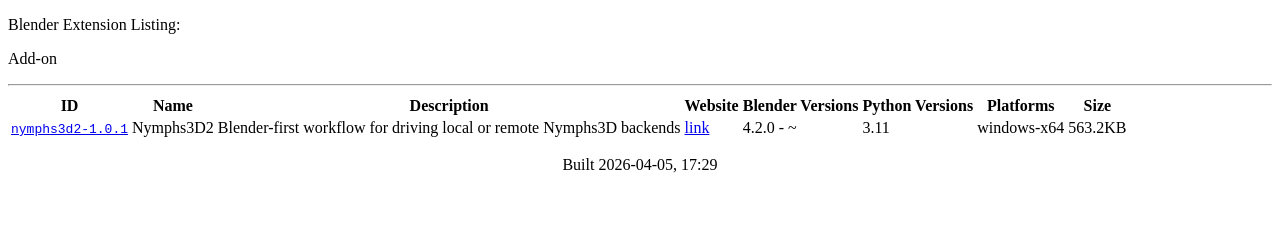
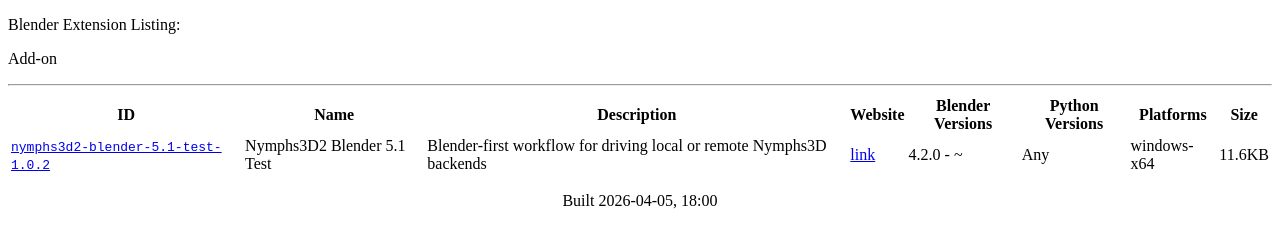
Before and after one commit to nymphnerds/NymphsExt, a plain HTML site: page index.html in a window 1280 px wide. Drawn offline with Linux system fonts and the light colour scheme.

Commit message:
Publish Blender 5.1 test extension build

```diff
--- a/index.html
+++ b/index.html
@@ -20,17 +20,17 @@
     <th>Size</th>
   </tr>
   <tr>
-    <td><tt><a href="./nymphs3d2-1.0.1.zip?repository=.%2Findex.json&blender_version_min=4.2.0&platforms=windows-x64&python_versions=3.11">nymphs3d2-1.0.1</a></tt></td>
-    <td>Nymphs3D2</td>
+    <td><tt><a href="./nymphs3d2-blender-5.1-test-1.0.2.zip?repository=.%2Findex.json&blender_version_min=4.2.0&platforms=windows-x64">nymphs3d2-blender-5.1-test-1.0.2</a></tt></td>
+    <td>Nymphs3D2 Blender 5.1 Test</td>
     <td>Blender-first workflow for driving local or remote Nymphs3D backends</td>
     <td><a href="https://github.com/Babyjawz/Nymphs3D-Blender-Addon">link</a></td>
     <td>4.2.0 - ~</td>
-    <td>3.11</td>
+    <td>Any</td>
     <td>windows-x64</td>
-    <td>563.2KB</td>
+    <td>11.6KB</td>
   </tr>
 </table>
 
-<center><p>Built 2026-04-05, 17:29</p></center>
+<center><p>Built 2026-04-05, 18:00</p></center>
 </body>
 </html>
```
Also changed, not shown: index.json (+5 -8 lines), 1 other file.
